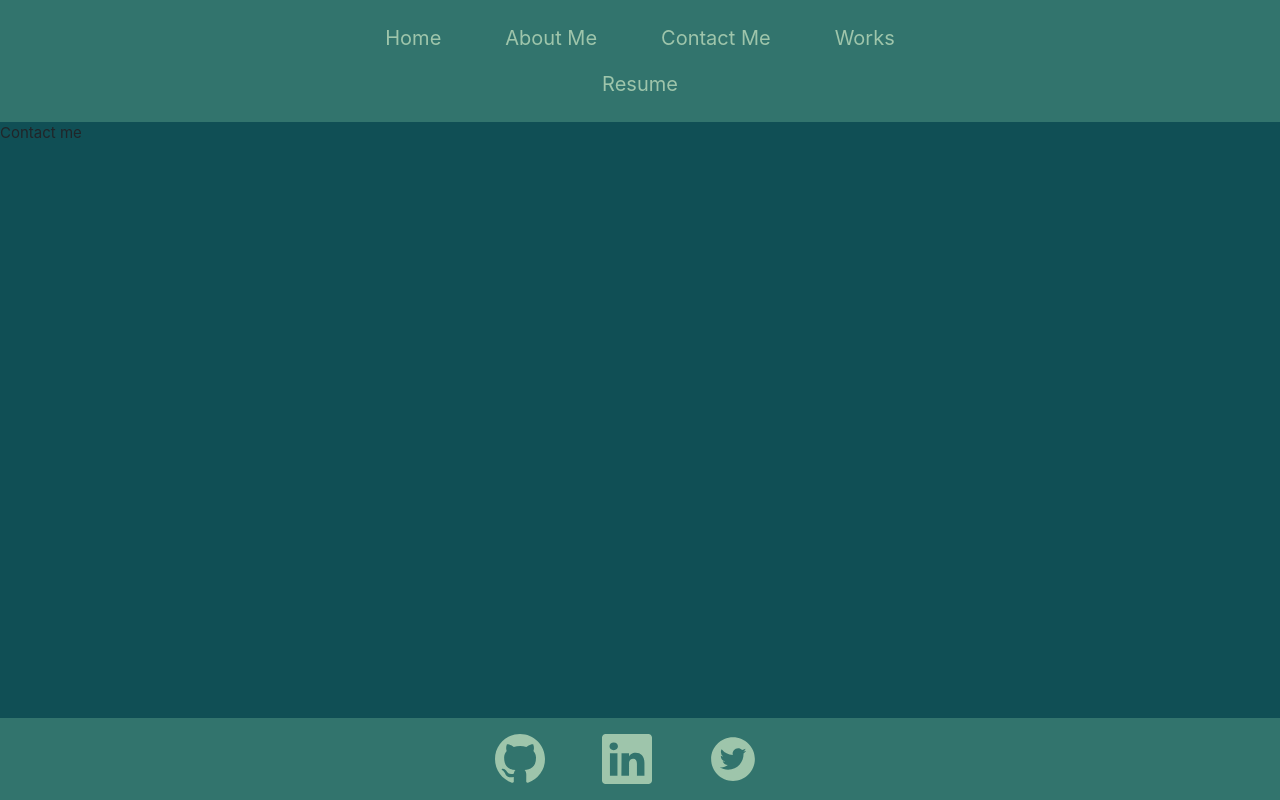
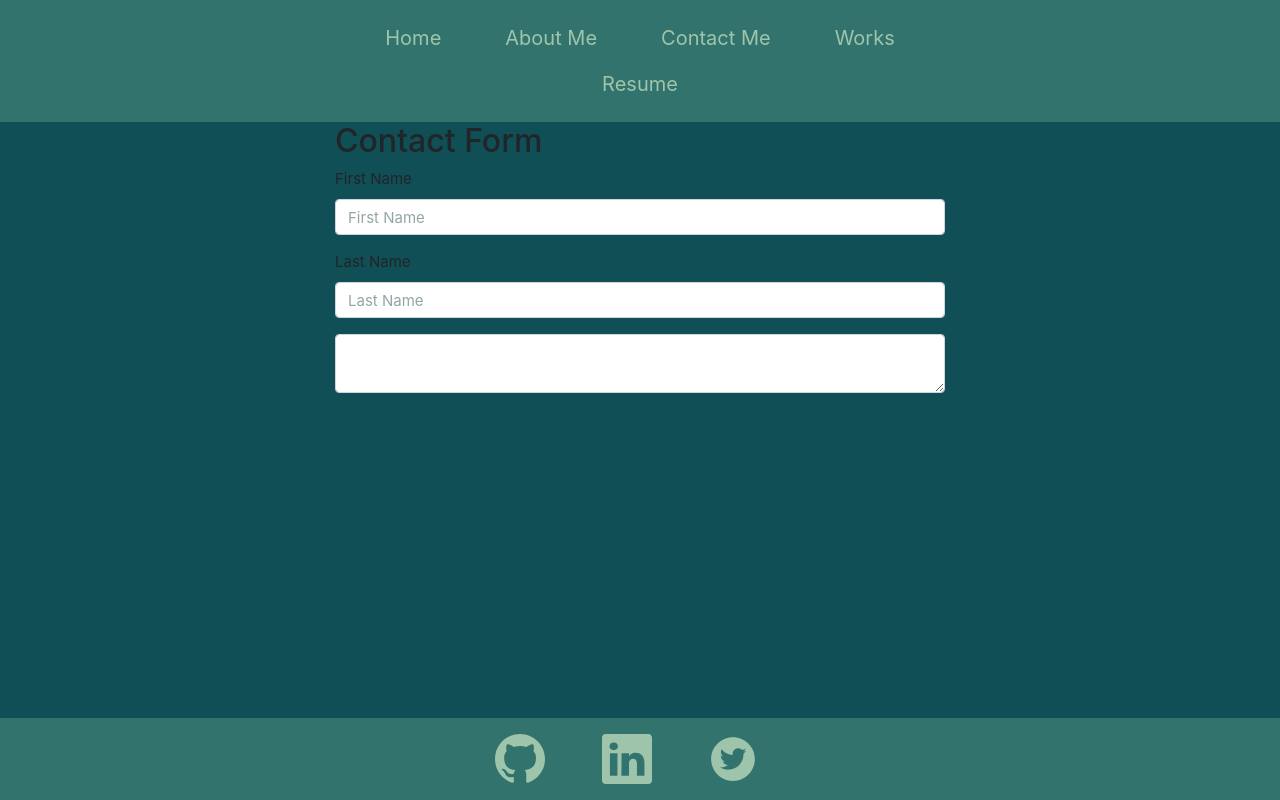
Before and after one commit to maddi124/React-Portfolio, a React (Create React App) app: page /ContactMe in a window 1280 px wide. Built offline with nearby package versions, Linux system fonts and the light colour scheme.

Commit message:
contact form

```diff
--- a/src/components/ContactMe/index.js
+++ b/src/components/ContactMe/index.js
@@ -2,7 +2,22 @@
 
 function ContactMe() {
 return (
-    <p>Contact me</p>
+<div class="container">
+<h3>Contact Form</h3>
+    <form>
+        <div class="form-group">
+            <label for="fname" placeholder="First Name">First Name</label>
+            <input type="text" class="form-control" id="fname" placeholder="First Name"/>
+        </div>
+        <div class="form-group">
+            <label for="fname" placeholder="Last Name">Last Name</label>
+            <input type="text" class="form-control" id="fname" placeholder="Last Name"/>
+        </div>
+        <div class="form-group">
+        <textarea class="form-control" id="exampleFormControlTextarea1" ></textarea>
+        </div>
+    </form>
+</div>
 );
 }
 export default ContactMe;
```
